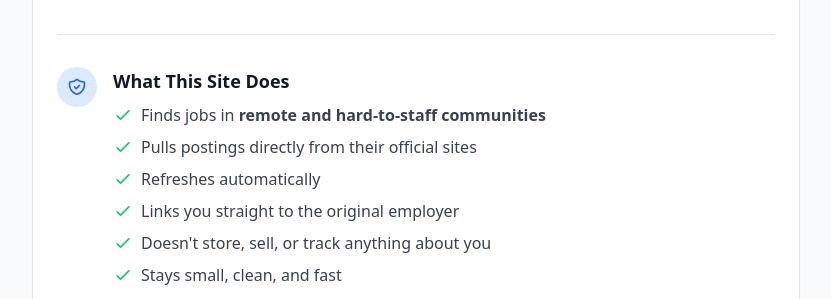
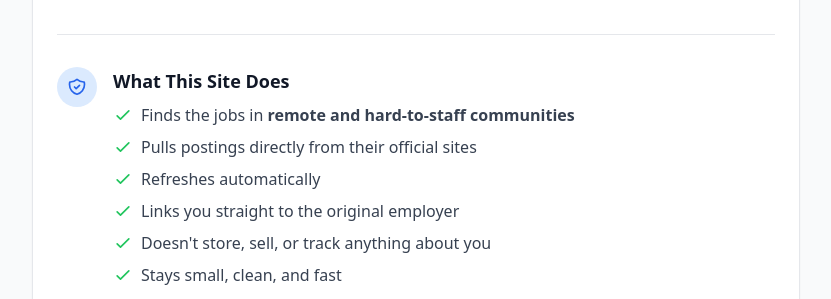
Before and after one commit to mbuckingham74/Far-Reach-Jobs, a FastAPI app: page /about in a window 1280 px wide. Shown: the part 883-1182 px from the top of the page, without its empty margins (224-1055 px from the left). Run offline with FastAPI, Linux system fonts and the light colour scheme; some libraries are stand-ins or nearby versions.

Commit message:
Fix grammar on About page ("Finds the jobs")
🤖 Generated with [Claude Code](https://claude.com/claude-code)

Co-Authored-By: Claude <noreply@anthropic.com>

```diff
--- a/backend/app/templates/about.html
+++ b/backend/app/templates/about.html
@@ -86,7 +86,7 @@
                             <svg class="w-5 h-5 text-green-500 flex-shrink-0 mt-0.5" fill="none" stroke="currentColor" viewBox="0 0 24 24">
                                 <path stroke-linecap="round" stroke-linejoin="round" stroke-width="2" d="M5 13l4 4L19 7"></path>
                             </svg>
-                            <span>Finds jobs in <strong>remote and hard-to-staff communities</strong></span>
+                            <span>Finds the jobs in <strong>remote and hard-to-staff communities</strong></span>
                         </li>
                         <li class="flex items-start gap-2">
                             <svg class="w-5 h-5 text-green-500 flex-shrink-0 mt-0.5" fill="none" stroke="currentColor" viewBox="0 0 24 24">
```
